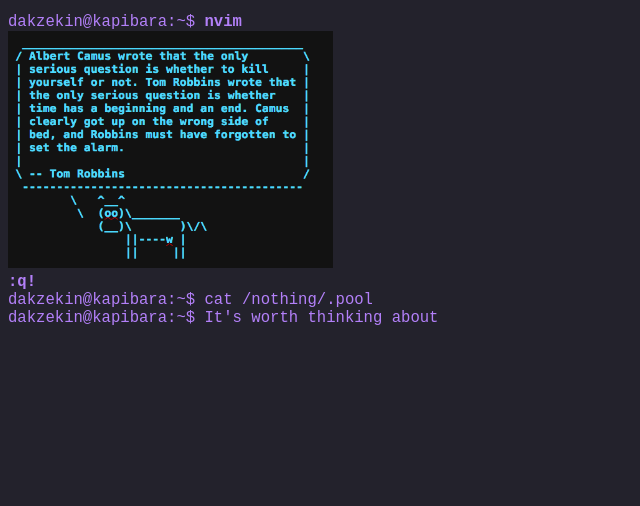
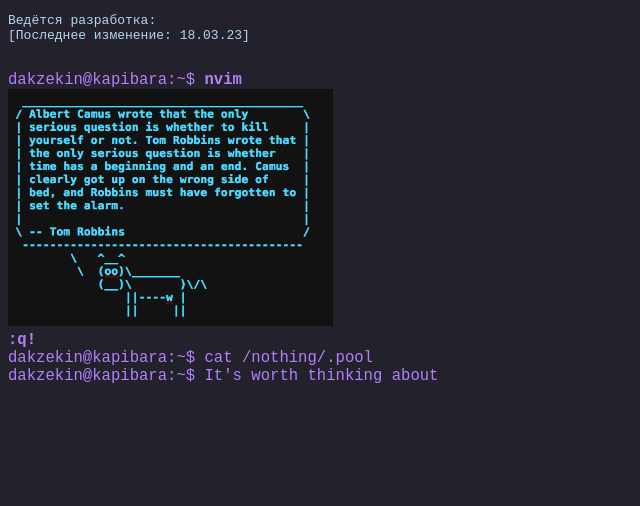
Before and after one commit to dakzekin/dakzek.in, a plain HTML site: page index.html in a window 1280 px wide. Shown: the whole page, without its empty margins (0-640 px from the left). Drawn offline with Linux system fonts and the light colour scheme.

Commit message:
Update index.html
[RU]
- Добавление текста о разработке сайта.

[EN]
- Adding text about website development.

```diff
--- a/index.html
+++ b/index.html
@@ -9,7 +9,8 @@
   </head>
 
   <body style="background-color: #23222c">
-
+<code> <pre style="color: #B3D7F0">Ведётся разработка:
+[Последнее изменение: 18.03.23] </code>
     <pre style="color: #b380f9">
 <big>dakzekin@kapibara:~$ <b>nvim</b>
 <img src="/image/cow.png" alt="муу..."> </img>
```
